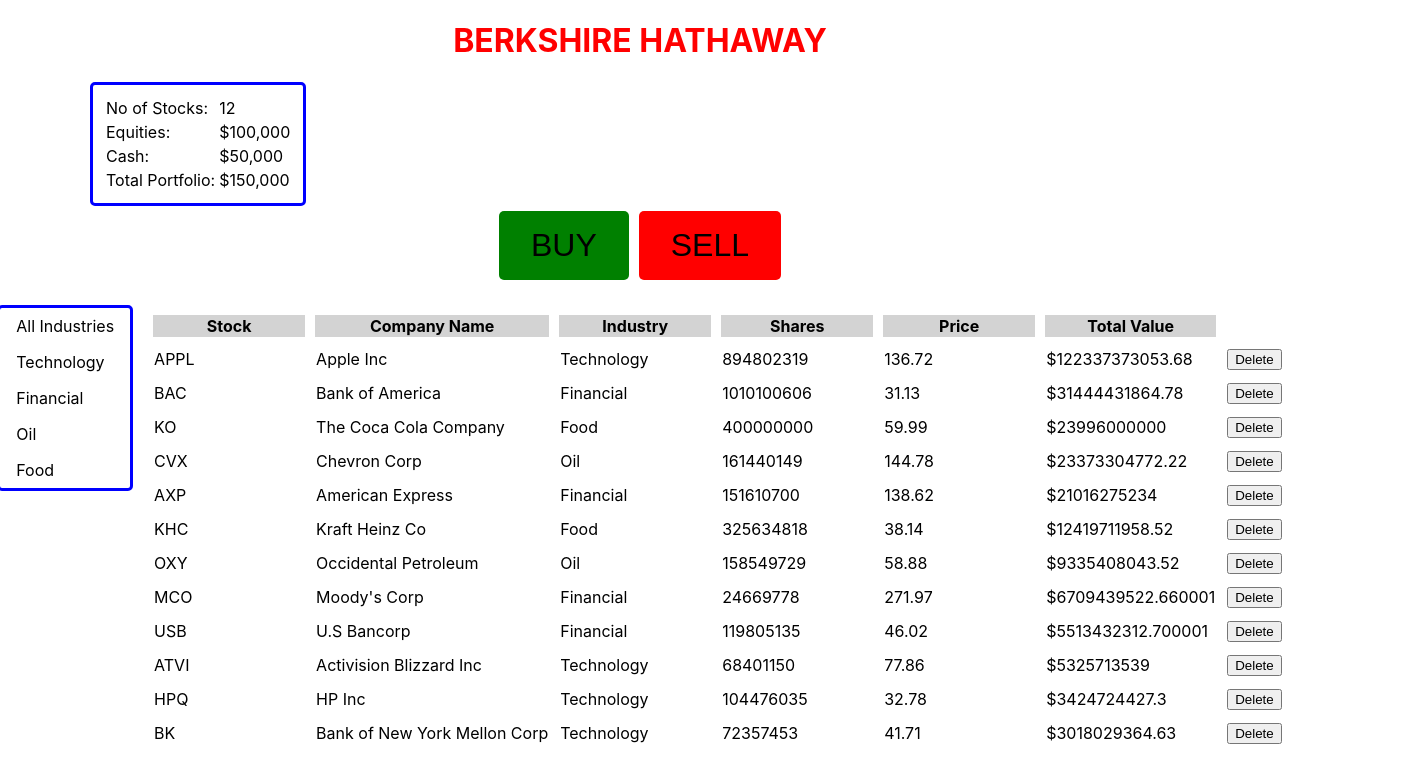
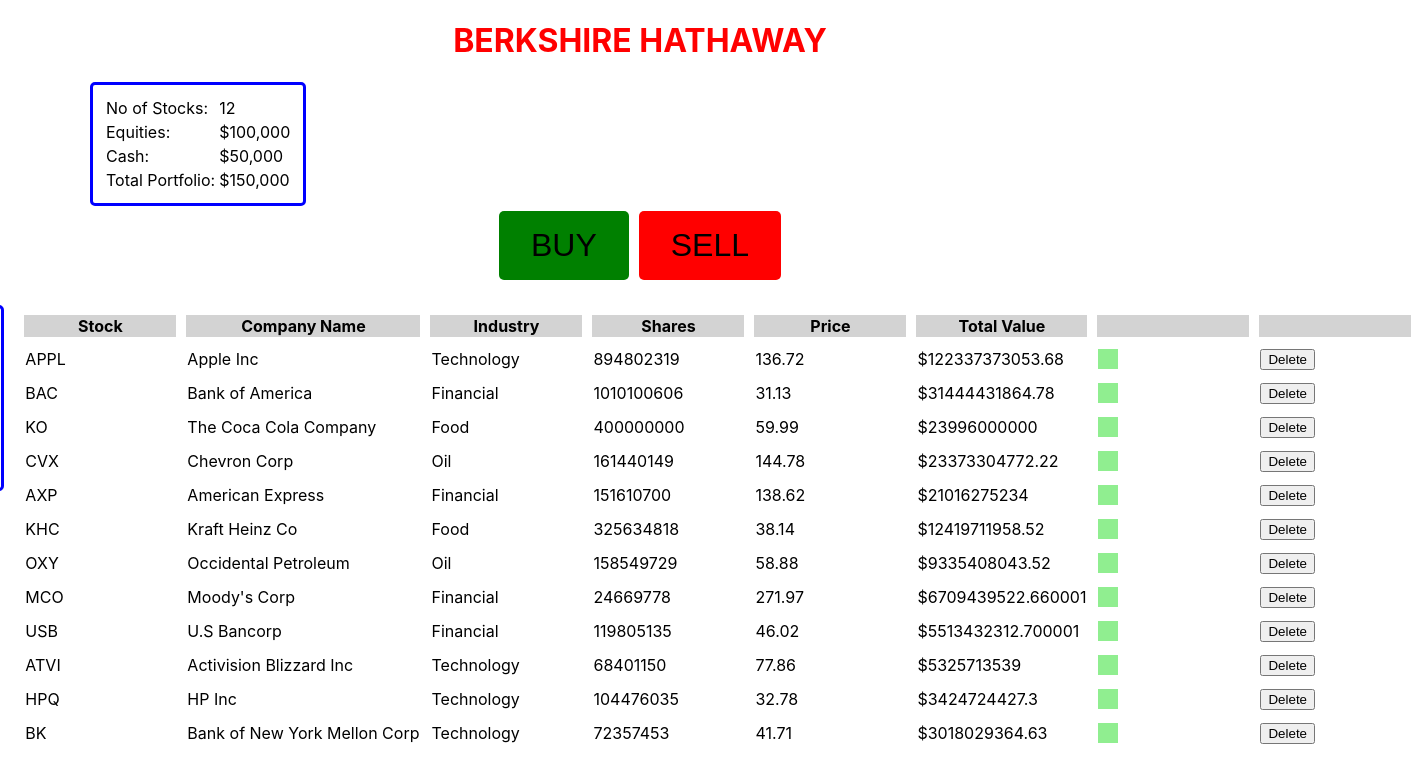
Before and after one commit to snieto10/berkshire, a React (Create React App) app: page / in a window 1280 px wide. Shown: the top 782 px of the page, 1421 px wide, since content can reach past the window. Built offline with nearby package versions, Linux system fonts and the light colour scheme.

Commit message:
finish like button

```diff
--- a/package.json
+++ b/package.json
@@ -3,6 +3,10 @@
   "version": "0.1.0",
   "private": true,
   "dependencies": {
+    "@fortawesome/fontawesome-free": "^6.2.0",
+    "@fortawesome/fontawesome-svg-core": "^6.2.0",
+    "@fortawesome/free-solid-svg-icons": "^6.2.0",
+    "@fortawesome/react-fontawesome": "^0.2.0",
     "@testing-library/jest-dom": "^5.16.5",
     "@testing-library/react": "^13.4.0",
     "@testing-library/user-event": "^13.5.0",
--- a/src/App.js
+++ b/src/App.js
@@ -18,15 +18,52 @@
     this.setState({ stocks });
   };
 
+  handleBuy = () => {
+    let stocks = this.state.stocks;
+    let number = this.state.stocks.length + 10;
+    stocks.push({
+      id: number,
+      sticker: "FB",
+      companyName: "Facebook",
+      industry: "Technology",
+      shares: 72357455,
+      price: 120,
+      directors: { ceo: "Tim Cooks", cfo: "John Snow" },
+    });
+    this.setState({ stocks });
+  };
+
+  handleSell = () => {
+    let stocks = this.state.stocks;
+    stocks.pop();
+    this.setState({ stocks });
+  };
+
+  handleLike = (stock) => {
+    let stocks = [...this.state.stocks];
+    let index = stocks.indexOf(stock);
+    stocks[index] = { ...stocks[index] };
+    stocks[index].liked = !stocks[index].liked;
+    this.setState({ stocks });
+  };
+
   render() {
     return (
       <React.Fragment>
         <Title />
         <Summary stocks={this.state.stocks} />
-        <BuySell />
+        <BuySell
+          stocks={this.state.stocks}
+          onBuy={this.handleBuy}
+          onSell={this.handleSell}
+        />
         <div className="main">
           <Menu />
-          <Table stocks={this.state.stocks} onDelete={this.handleDelete} />
+          <Table
+            stocks={this.state.stocks}
+            onDelete={this.handleDelete}
+            onLike={this.handleLike}
+          />
         </div>
       </React.Fragment>
     );
--- a/src/components/buySell.jsx
+++ b/src/components/buySell.jsx
@@ -6,8 +6,12 @@
     return (
       <React.Fragment>
         <div className="btn">
-          <button className="btn-buy">BUY</button>
-          <button className="btn-sell">SELL</button>
+          <button onClick={this.props.onBuy} className="btn-buy">
+            BUY
+          </button>
+          <button onClick={this.props.onSell} className="btn-sell">
+            SELL
+          </button>
         </div>
       </React.Fragment>
     );
--- a/src/components/table.css
+++ b/src/components/table.css
@@ -15,3 +15,14 @@
 .btn-sell-all {
   white-space: nowrap;
 }
+
+.like {
+  background-color: red;
+  height: 20px;
+  width: 20px;
+}
+.like-green {
+  background-color: lightgreen;
+  height: 20px;
+  width: 20px;
+}
--- a/src/components/table.jsx
+++ b/src/components/table.jsx
@@ -13,6 +13,8 @@
             <th>Shares</th>
             <th>Price</th>
             <th>Total Value</th>
+            <th></th>
+            <th></th>
           </tr>
         </thead>
         <tbody>
@@ -24,6 +26,12 @@
               <td>{stock.shares}</td>
               <td>{stock.price}</td>
               <td>{`$${stock.shares * stock.price}`}</td>
+              <td>
+                <div
+                  onClick={() => this.props.onLike(stock)}
+                  className={stock.liked ? "like" : "like-green"}
+                ></div>
+              </td>
               <td>
                 <button
                   onClick={() => this.props.onDelete(stock)}
```
Also changed, not shown: 1 other file (tests, documents, lock files or other folders).
